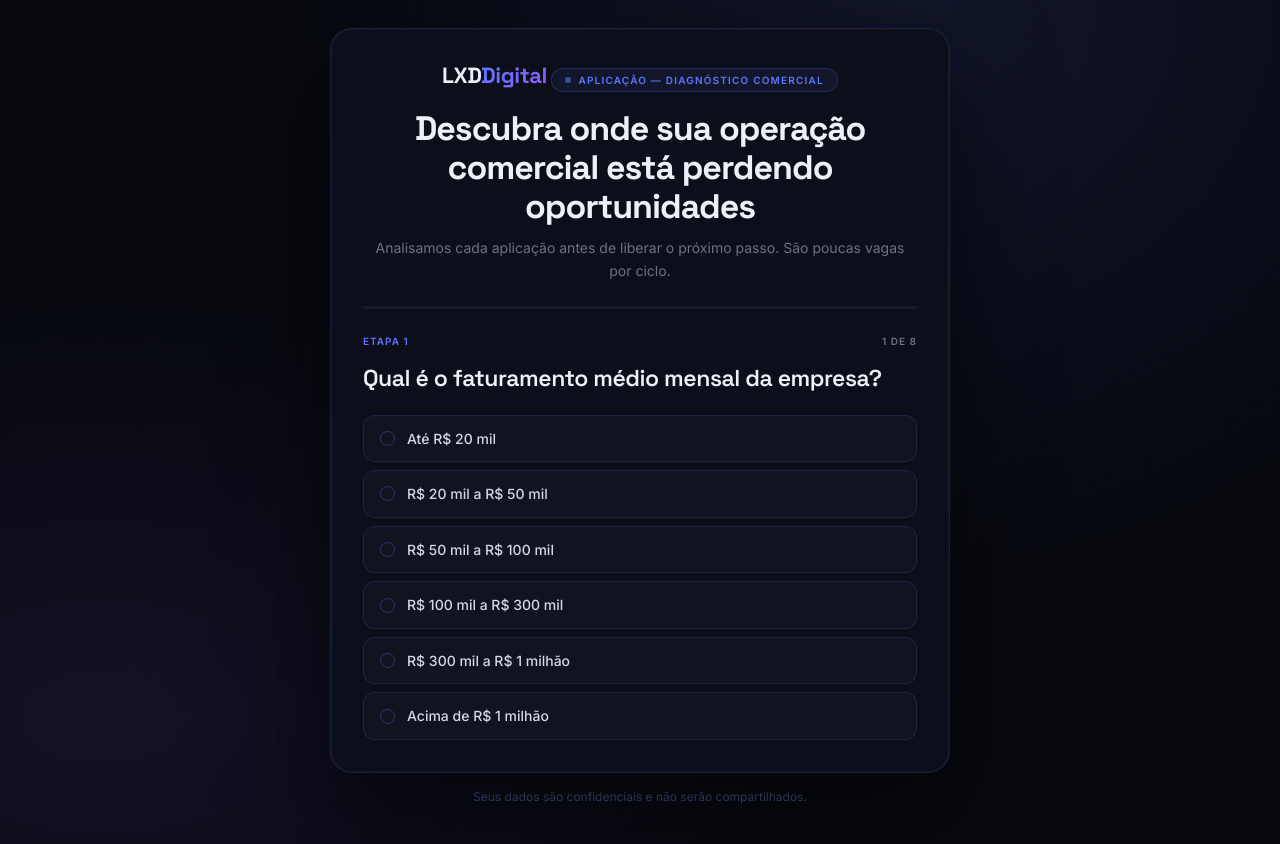
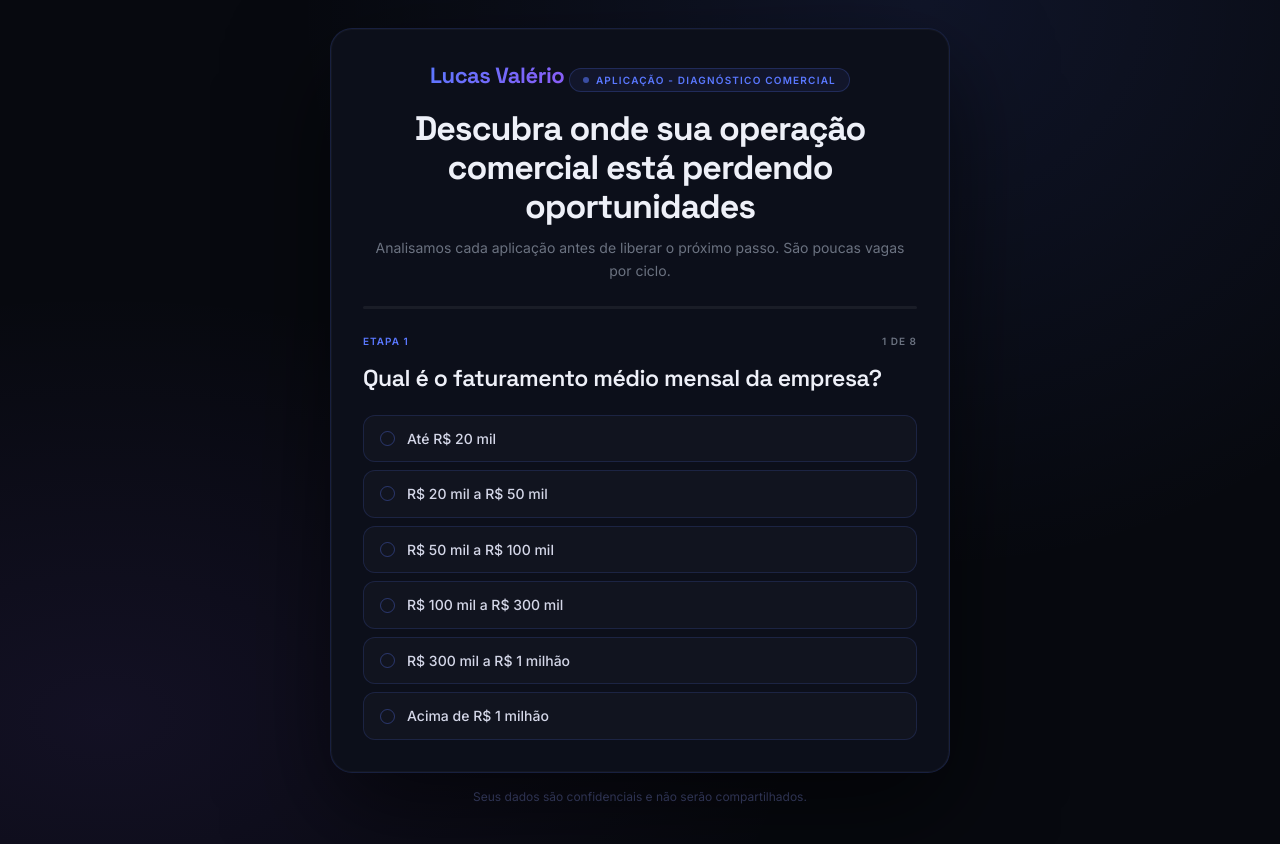
Before and after one commit to theorkaco/diagnostico-comercial, a plain HTML site: page index.html in a window 1280 px wide. Drawn offline with Linux system fonts and the light colour scheme.

Commit message:
Update index.html

```diff
--- a/index.html
+++ b/index.html
@@ -3,7 +3,7 @@
 <head>
   <meta charset="UTF-8">
   <meta name="viewport" content="width=device-width, initial-scale=1.0, viewport-fit=cover">
-  <title>Diagnóstico Comercial — LXD Digital</title>
+  <title>Diagnóstico Comercial</title>
   <meta name="robots" content="noindex, nofollow">
   <link rel="preconnect" href="https://fonts.googleapis.com">
   <link rel="preconnect" href="https://fonts.gstatic.com" crossorigin>
@@ -294,9 +294,9 @@
   <div class="shell">
     <div class="card">
       <header class="header">
-        <!-- <img src="seu-logo.png" alt="LXD Digital" style="height:48px;margin-bottom:20px;display:block;margin-inline:auto;"> -->
-        <div class="logo-text">LXD<span>Digital</span></div>
-        <div class="badge">Aplicação — Diagnóstico Comercial</div>
+        <!-- <img src="seu-logo.png" alt=" Digital" style="height:48px;margin-bottom:20px;display:block;margin-inline:auto;"> -->
+        <div class="logo-text"><span>Lucas Valério</span></div>
+        <div class="badge">Aplicação - Diagnóstico Comercial</div>
         <h1>Descubra onde sua operação comercial está perdendo oportunidades</h1>
         <p>Analisamos cada aplicação antes de liberar o próximo passo. São poucas vagas por ciclo.</p>
       </header>
```
